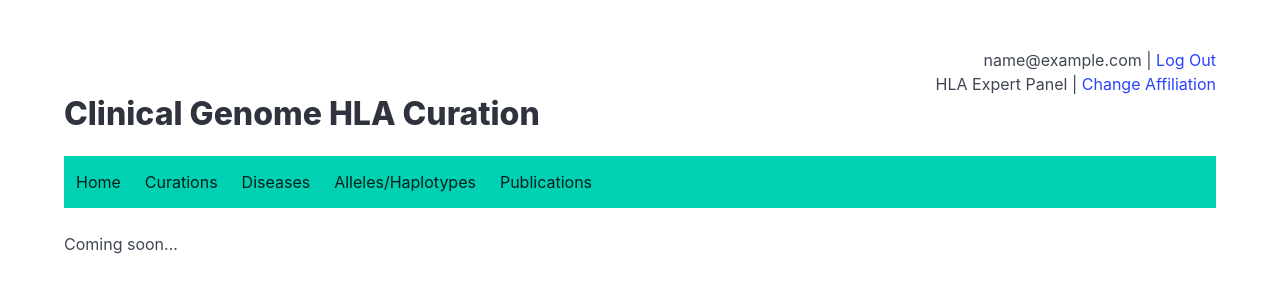
After one commit to ClinGen/stanford-hci, a Django app: page /disease/new/ in a window 1280 px wide. The commit adds this page. Shown: the top 303 px of the page. Run offline with Django 5.2, Linux system fonts and the light colour scheme; the visitor is signed in with stand-in values (Sample User, id 1).

Commit message:
Make buttons on home page send user to "new" pages
For:
https://github.com/ClinGen/stanford-hci/issues/30

```diff
--- a/src/hci/templates/hci/base.html
+++ b/src/hci/templates/hci/base.html
@@ -15,6 +15,7 @@
         <script src="https://unpkg.com/htmx.org@2.0.2"></script>
     </head>
     <body hx-headers='{"X-CSRFToken": "{{ csrf_token }}"}'>
+        <div hx-boost="true">
             <section class="section">
                 <div class="container">
                     {% if user.is_authenticated %}
@@ -28,5 +29,6 @@
                     {% block content %}{% endblock %}
                 </div>
             </section>
+        </div>
     </body>
 </html>
--- /dev/null
+++ b/src/hci/templates/hci/new_allele_haplotype.html
@@ -0,0 +1,6 @@
+{% extends "hci/nav.html" %}
+{% block title %}New Allele/Haplotype{% endblock %}
+{% block description %}Add a new allele or haplotype in the HLA curation interface.{% endblock %}
+{% block content %}
+    <p>Coming soon...</p>
+{% endblock %}
--- /dev/null
+++ b/src/hci/templates/hci/new_curation.html
@@ -0,0 +1,6 @@
+{% extends "hci/nav.html" %}
+{% block title %}New Curation{% endblock %}
+{% block description %}Start a new curation in the HLA curation interface.{% endblock %}
+{% block content %}
+    <p>Coming soon...</p>
+{% endblock %}
--- /dev/null
+++ b/src/hci/templates/hci/new_disease.html
@@ -0,0 +1,6 @@
+{% extends "hci/nav.html" %}
+{% block title %}New Disease{% endblock %}
+{% block description %}Add a new disease in the HLA curation interface.{% endblock %}
+{% block content %}
+    <p>Coming soon...</p>
+{% endblock %}
--- /dev/null
+++ b/src/hci/templates/hci/new_publication.html
@@ -0,0 +1,6 @@
+{% extends "hci/nav.html" %}
+{% block title %}New Publication{% endblock %}
+{% block description %}Add a new publication in the HLA curation interface.{% endblock %}
+{% block content %}
+    <p>Coming soon...</p>
+{% endblock %}
--- a/src/hci/urls.py
+++ b/src/hci/urls.py
@@ -7,8 +7,19 @@ from django.urls import path, include
 from . import views
 
 urlpatterns = [
+    # One-off pages:
     path("", views.index_view, name="index"),
+    path("affiliation/", views.affiliation_view, name="affiliation"),
+    # Login/logout:
     path("accounts/", include("django.contrib.auth.urls")),
-    path("affiliation/", views.affiliation_view, name="affiliation"),
     path("logout/", views.logout_view, name="custom_logout"),
+    # "New" pages:
+    path(
+        "allele_haplotype/new/",
+        views.new_allele_haplotype_view,
+        name="new_allele_haplotype",
+    ),
+    path("curation/new/", views.new_curation_view, name="new_curation"),
+    path("disease/new/", views.new_disease_view, name="new_disease"),
+    path("publication/new/", views.new_publication_view, name="new_publication"),
 ]
--- a/src/hci/views.py
+++ b/src/hci/views.py
@@ -29,3 +29,31 @@ def affiliation_view(request):
     """Show the user the affiliation configuration page."""
     context = {"email": request.user.email, "affiliation": "HLA Expert Panel"}
     return render(request, "hci/affiliation.html", context)
+
+
+@login_required
+def new_curation_view(request):
+    """Show the new curation page."""
+    context = {"email": request.user.email, "affiliation": "HLA Expert Panel"}
+    return render(request, "hci/new_curation.html", context)
+
+
+@login_required
+def new_disease_view(request):
+    """Show the new curation page."""
+    context = {"email": request.user.email, "affiliation": "HLA Expert Panel"}
+    return render(request, "hci/new_disease.html", context)
+
+
+@login_required
+def new_allele_haplotype_view(request):
+    """Show the new curation page."""
+    context = {"email": request.user.email, "affiliation": "HLA Expert Panel"}
+    return render(request, "hci/new_allele_haplotype.html", context)
+
+
+@login_required
+def new_publication_view(request):
+    """Show the new curation page."""
+    context = {"email": request.user.email, "affiliation": "HLA Expert Panel"}
+    return render(request, "hci/new_publication.html", context)
```
Also changed, not shown: src/hci/templates/hci/index.html (+4 -4 lines). Lines whose indentation alone changed are shown as unchanged.
